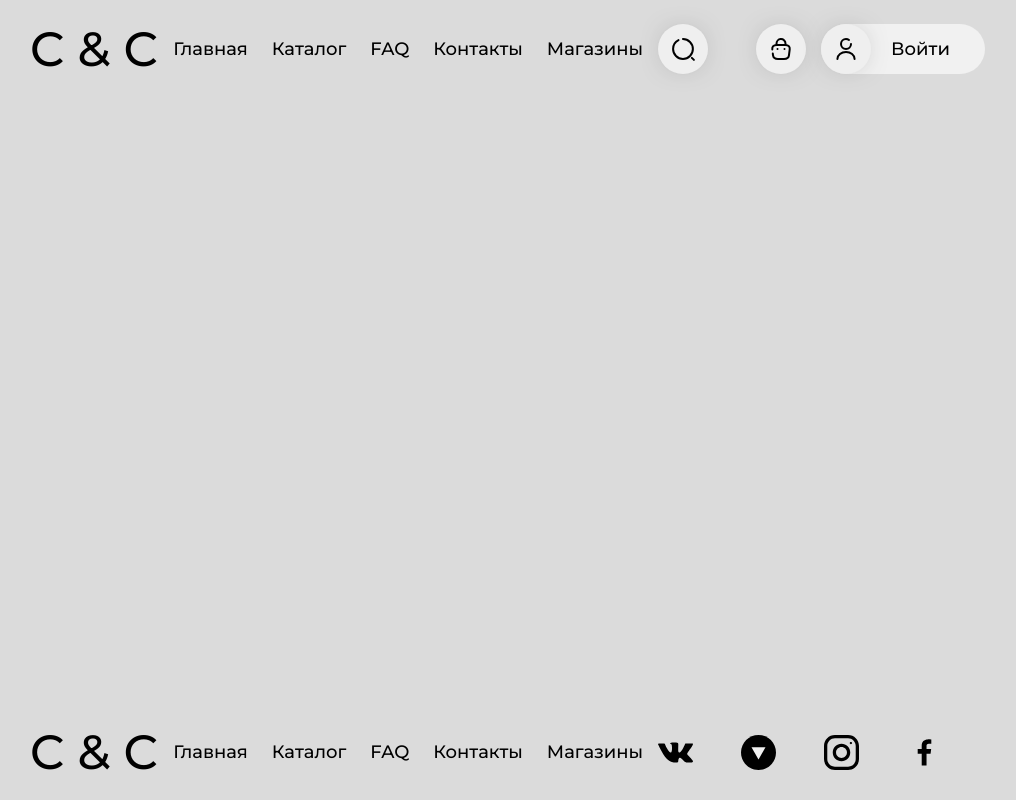
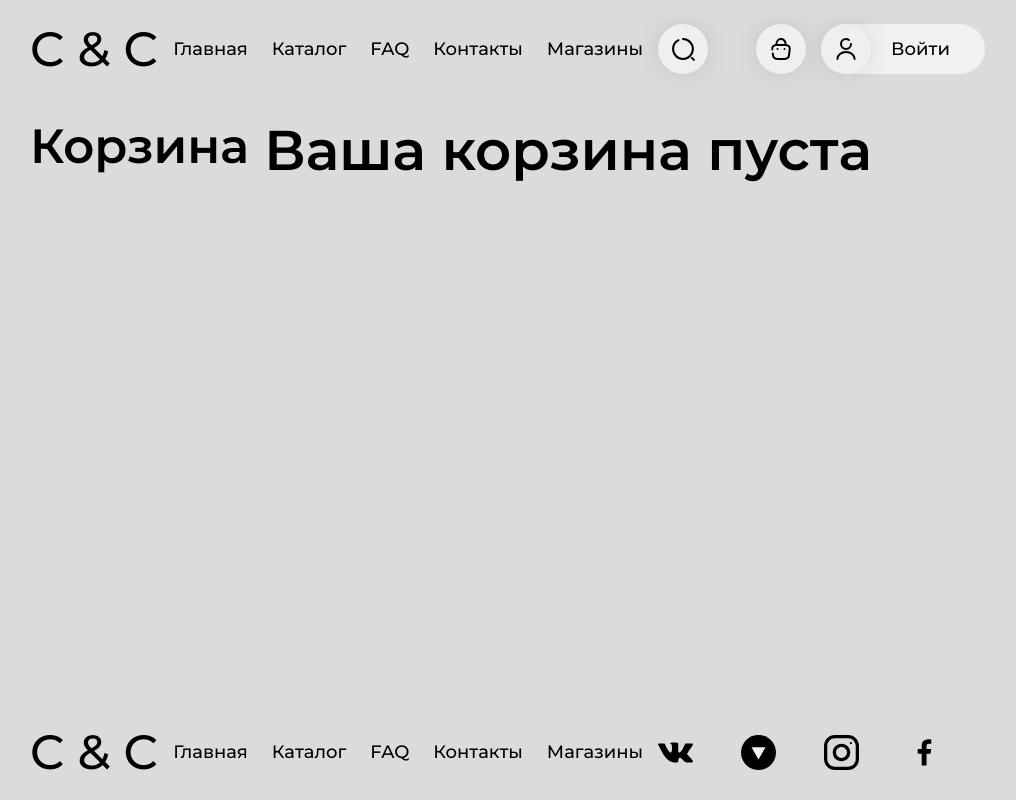
Before and after one commit to w01f-o/courseworkcc, a React (Vite) app: page /basket in a window 1280 px wide. Shown: the whole page, without its empty margins (40-1056 px from the left). Built offline with nearby package versions, Linux system fonts and the light colour scheme.

Commit message:
немного корзины

```diff
--- /dev/null
+++ b/src/components/Basket/Basket.scss
@@ -0,0 +1,60 @@
+@use "styles/utils/index" as *;
+
+.basket {
+  &__title {
+    padding-bottom: 1.7rem;
+    text-align: center;
+    @include title-font;
+  }
+
+  &__row {
+    padding: 1.5rem 0;
+  }
+
+  &__item {
+    @include flex(center, space-between);
+
+    margin-bottom: 1.5rem;
+    padding-right: 3rem;
+    height: 250px;
+    border-radius: 1.563rem;
+    background: $white-40;
+
+    &-buttons {
+      display: flex;
+      gap: 0.7rem;
+
+      height: 40px;
+      padding-left: 2rem;
+    }
+
+    .flex-col {
+      flex-basis: 45%;
+    }
+
+    &-name {
+      @include secondary-font;
+    }
+
+    &-price {
+      padding-top: 0.7rem;
+      @include secondary-font;
+    }
+
+    &-img-wrapper {
+      flex-basis: 30%;
+
+      img {
+        width: 100%;
+        height: 100%;
+        object-fit: contain;
+      }
+    }
+  }
+
+  &__empty {
+    @include title-font;
+    font-size: 3.5rem;
+    text-align: center;
+  }
+}
--- /dev/null
+++ b/src/components/Basket/Basket.tsx
@@ -0,0 +1,34 @@
+import { FC, useContext } from "react";
+import { Col, Container, Row } from "components/Layout/Layout.tsx";
+import { BasketContext } from "context/BasketContext.tsx";
+import { IBasketProduct } from "types/productTypes.ts";
+import "./Basket.scss";
+import BasketItem from "components/Basket/BasketItem.tsx";
+
+const Basket: FC = () => {
+  const { basket } = useContext(BasketContext);
+  return (
+    <>
+      <Container className="basket">
+        <Row className="basket__row">
+          <Col xxl={12}>
+            <h1 className="basket__title">Корзина</h1>
+          </Col>
+          {basket.length > 0 ? (
+            <Col xxl={7}>
+              {basket.map((product: IBasketProduct) => (
+                <BasketItem product={product} key={product.id} />
+              ))}
+            </Col>
+          ) : (
+            <Col xxl={12}>
+              <div className="basket__empty">Ваша корзина пуста</div>
+            </Col>
+          )}
+        </Row>
+      </Container>
+    </>
+  );
+};
+
+export default Basket;
--- /dev/null
+++ b/src/components/Basket/BasketItem.tsx
@@ -0,0 +1,38 @@
+import { FC } from "react";
+import { IBasketProduct } from "types/productTypes.ts";
+import { Link } from "react-router-dom";
+import ProductButtons from "components/UI/ProductButton/ProductButton.tsx";
+
+interface BasketItemProps {
+  product: IBasketProduct;
+}
+
+const BasketItem: FC<BasketItemProps> = ({ product }) => {
+  return (
+    <div className="basket__item">
+      <div className="basket__item-img-wrapper">
+        <img src={product.img} alt={product.altName} />
+      </div>
+      <div className="flex-col">
+        <Link
+          className="basket__item-name"
+          to={`/catalog/product/${product.id}`}
+        >
+          {product.name}
+        </Link>
+        <div className="basket__item-price">{product.price} ₽</div>
+      </div>
+      <div className="basket__item-buttons">
+        <ProductButtons
+          id={product.id}
+          name={product.name}
+          price={product.price}
+          img={product.img}
+          altName={product.altName}
+        />
+      </div>
+    </div>
+  );
+};
+
+export default BasketItem;
--- a/src/components/Header/Header.tsx
+++ b/src/components/Header/Header.tsx
@@ -1,7 +1,7 @@
 import { Col, Container, Row } from "components/Layout/Layout";
 import NavBar from "components/NavBar/NavBar";
 import HeaderButton from "components/UI/HeaderButton/HeaderButton";
-import {FC, memo} from "react";
+import { FC, memo } from "react";
 import "./Header.scss";
 import HeaderAuth from "./HeaderAuth/HeaderAuth";
 import HeaderSearch from "./HeaderSearch/HeaderSearch";
@@ -11,7 +11,6 @@ import { useMatchMedia } from "hooks/useMatchMedia.ts";
 
 const Header: FC = memo(() => {
   const [isMobile] = useMatchMedia(["(max-width: 768px)"]);
-
   return (
     <header className="header">
       <Container>
--- a/src/hooks/useMatchMedia.ts
+++ b/src/hooks/useMatchMedia.ts
@@ -6,7 +6,7 @@ export const useMatchMedia = (queries: string[]): boolean[] => {
     mediaQueryLists.map((mql: MediaQueryList) => mql.matches);
 
   const [value, setValue] = useState(getValue);
-
+  console.log(`value`)
   useLayoutEffect(() => {
     const handler = (): void => setValue(getValue);
 
--- a/src/pages/BasketPage.tsx
+++ b/src/pages/BasketPage.tsx
@@ -1,7 +1,12 @@
 import { FC } from "react";
+import Basket from "components/Basket/Basket.tsx";
 
-const BasketPage: FC = ()=> {
-  return <></>;
+const BasketPage: FC = () => {
+  return (
+    <>
+      <Basket />
+    </>
+  );
 };
 
 export default BasketPage;
```
